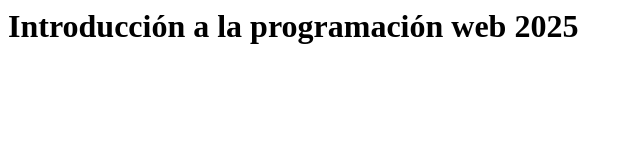
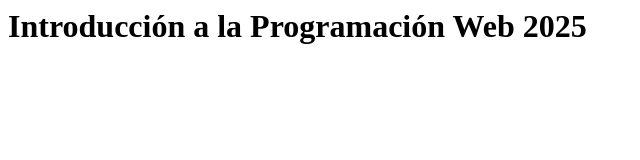
Before and after one commit to brunos-1dev/intro-web-2025, a plain HTML site: page index.html in a window 1280 px wide. Shown: the whole page, without its empty margins (0-640 px from the left). Drawn offline with Linux system fonts and the light colour scheme.

Commit message:
Change index

```diff
--- a/index.html
+++ b/index.html
@@ -1 +1 @@
-<h1>Introducción a la programación web 2025</h1>
+<h1>Introducción a la Programación Web 2025</h1>
```
